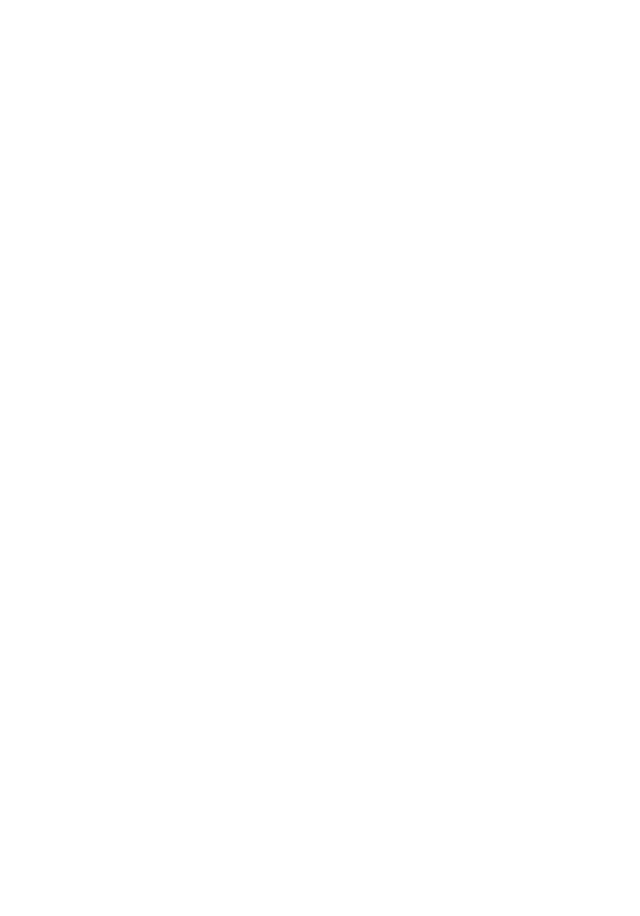
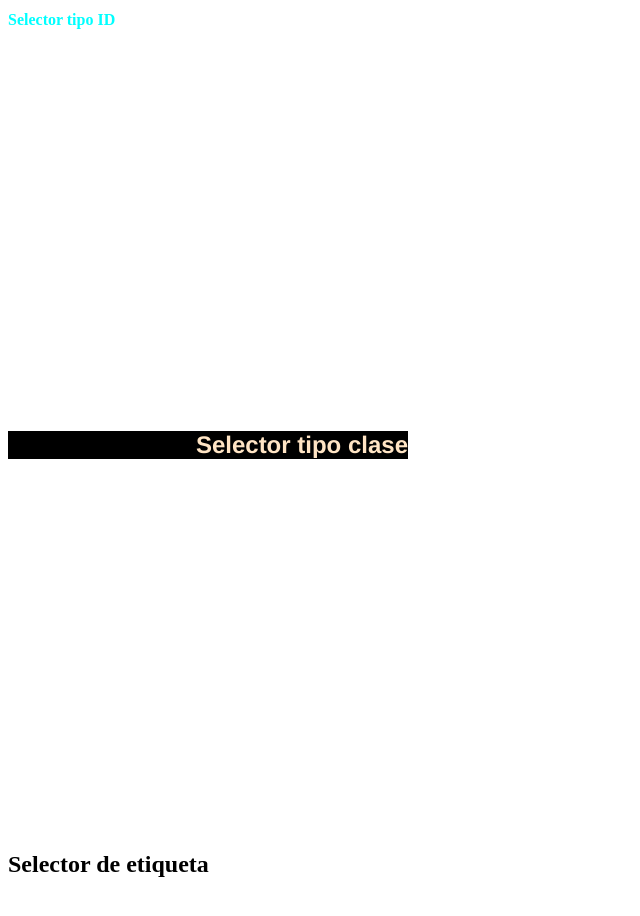
Before and after one commit to JAHG07/JoseAntonioHG_CH23, a plain HTML site: page Intro_web_3/pages/espesificidad.html in a window 1280 px wide. Shown: the whole page, without its empty margins (0-640 px from the left). Before the commit the page ends 800 px from the top, so only its background shows below. Drawn offline with Linux system fonts and the light colour scheme.

Commit message:
Cambios 31/01/2023

```diff
--- a/Intro_web_3/pages/espesificidad.html
+++ b/Intro_web_3/pages/espesificidad.html
@@ -5,8 +5,17 @@
     <meta http-equiv="X-UA-Compatible" content="IE=edge">
     <meta name="viewport" content="width=device-width, initial-scale=1.0">
     <title>Prioridad</title>
+    <link rel="stylesheet" href="../styles/prioridad.css">
 </head>
 <body>
-
+    <div>
+        <h1 id="dato0">Selector tipo ID</h1>
+    </div>
+    <div>
+        <h2 class="pato">Selector tipo clase</h2>
+    </div>
+    <div>
+        <h2>Selector de etiqueta</h2>
+    </div>
 </body>
 </html>
--- /dev/null
+++ b/Intro_web_3/styles/prioridad.css
@@ -0,0 +1,14 @@
+#dato0{
+    color: aqua;
+    font-size: 16px;
+}
+.pato{
+    font-family: 'Franklin Gothic Medium', 'Arial Narrow', Arial, sans-serif;
+    color: bisque;
+    text-align-last: right;
+    background-color: black;
+}
+div{
+    height: 400px;
+    width: 400px;
+}
```
